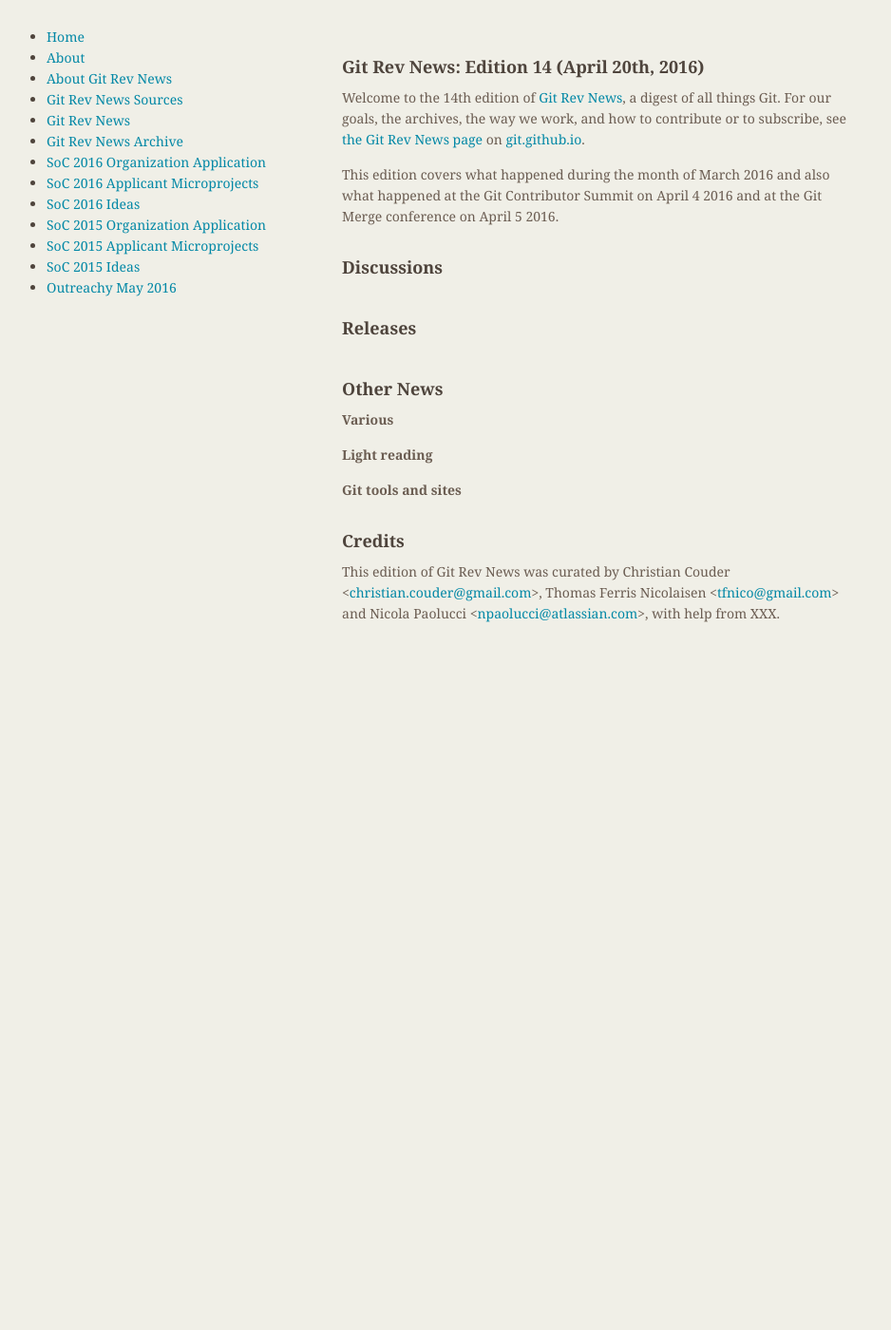
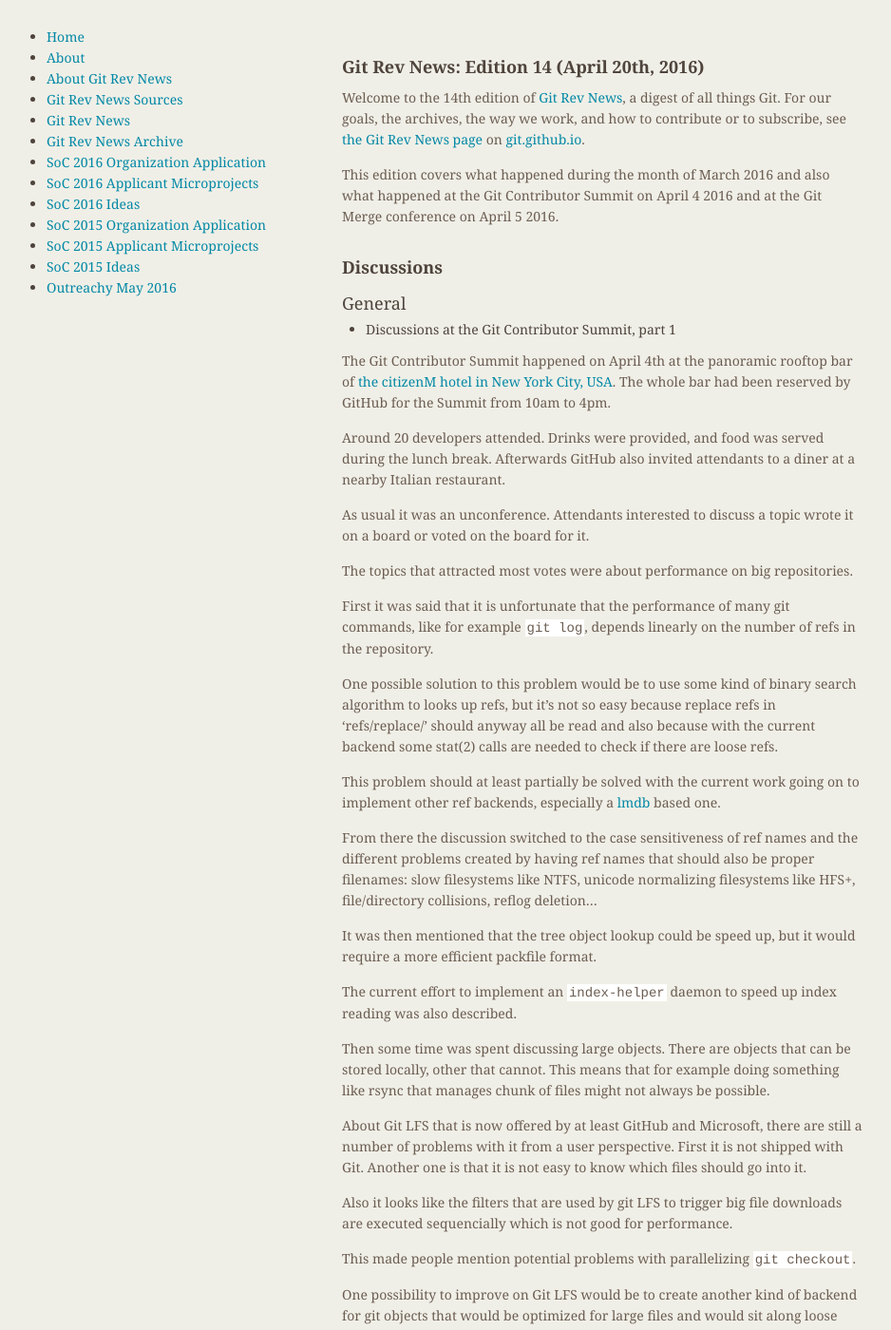
Before and after one commit to git/git.github.io, a Jekyll site: the page built from rev_news/drafts/edition-14.md, in a window 1280 px wide and 1400 px high. Shown: the whole window at 95% size, without its empty margins (174-1112 px from the left). Built offline with Jekyll 4.4.1, drawn with Linux system fonts in a browser that asks for light colours; some of the changed text lies outside the part shown.

Commit message:
rn-14: add article Contributor Summit part 1

```diff
--- a/rev_news/drafts/edition-14.md
+++ b/rev_news/drafts/edition-14.md
@@ -19,13 +19,84 @@
 
 ## Discussions
 
-<!---
 ### General
--->
 
-<!---
-### Reviews
--->
+* Discussions at the Git Contributor Summit, part 1
+
+The Git Contributor Summit happened on April 4th at the panoramic
+rooftop bar of
+[the citizenM hotel in New York City, USA](https://www.citizenm.com/destinations/new-york/new-york-times-square).
+The whole bar had been reserved by GitHub for the Summit from 10am to
+4pm.
+
+Around 20 developers attended. Drinks were provided, and food was
+served during the lunch break. Afterwards GitHub also invited
+attendants to a diner at a nearby Italian restaurant.
+
+As usual it was an unconference. Attendants interested to discuss a
+topic wrote it on a board or voted on the board for it.
+
+The topics that attracted most votes were about performance on big
+repositories.
+
+First it was said that it is unfortunate that the performance of many
+git commands, like for example `git log`, depends linearly on the
+number of refs in the repository.
+
+One possible solution to this problem would be to use some kind of
+binary search algorithm to looks up refs, but it's not so easy because
+replace refs in 'refs/replace/' should anyway all be read and also
+because with the current backend some stat(2) calls are needed to
+check if there are loose refs.
+
+This problem should at least partially be solved with the current work
+going on to implement other ref backends, especially a
+[lmdb](http://symas.com/mdb/) based one.
+
+From there the discussion switched to the case sensitiveness of ref
+names and the different problems created by having ref names that
+should also be proper filenames: slow filesystems like NTFS, unicode
+normalizing filesystems like HFS+, file/directory collisions, reflog
+deletion...
+
+It was then mentioned that the tree object lookup could be speed up,
+but it would require a more efficient packfile format.
+
+The current effort to implement an `index-helper` daemon to speed up
+index reading was also described.
+
+Then some time was spent discussing large objects. There are objects
+that can be stored locally, other that cannot. This means that for
+example doing something like rsync that manages chunk of files might
+not always be possible.
+
+About Git LFS that is now offered by at least GitHub and Microsoft,
+there are still a number of problems with it from a user
+perspective. First it is not shipped with Git. Another one is that it
+is not easy to know which files should go into it.
+
+Also it looks like the filters that are used by git LFS to trigger big
+file downloads are executed sequencially which is not good for
+performance.
+
+This made people mention potential problems with parallelizing
+`git checkout`.
+
+One possibility to improve on Git LFS would be to create another kind
+of backend for git objects that would be optimized for large files and
+would sit along loose objects and packfiles.
+
+Then the subject switched to possible ways to speed up git status. The
+`index-helper` daemon effort was described again, as it can use
+[the watchman library](https://facebook.github.io/watchman/) to
+efficiently monitor the working tree for changes. The watchman service
+must be run manually for now though. And running daemons on Windows
+might require some admin rights.
+
+The recently merged effort on improving the untracked cache in the
+index was also mentionned.
+
+<!--- ### Reviews -->
 
 <!---
 ### Support
```
